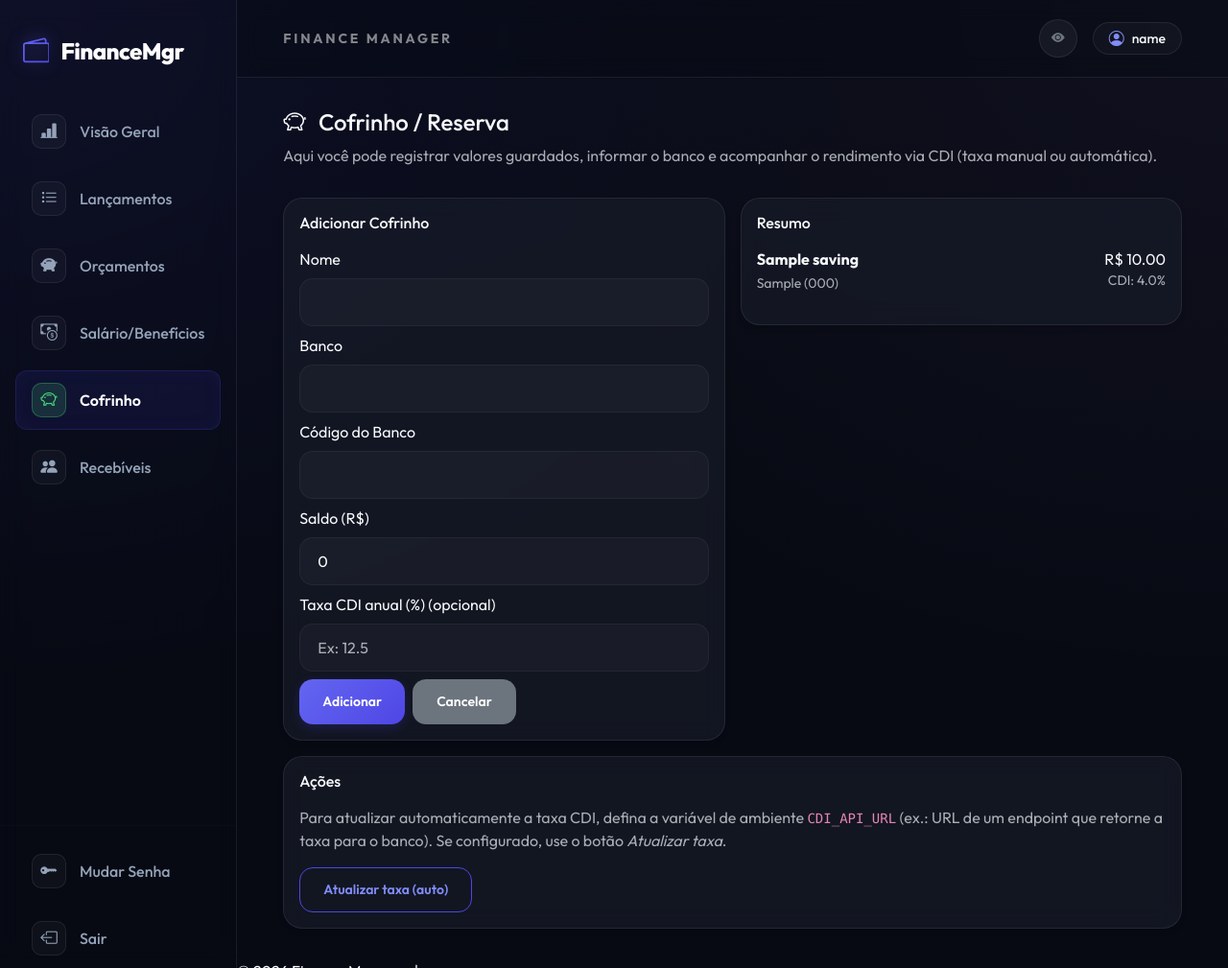
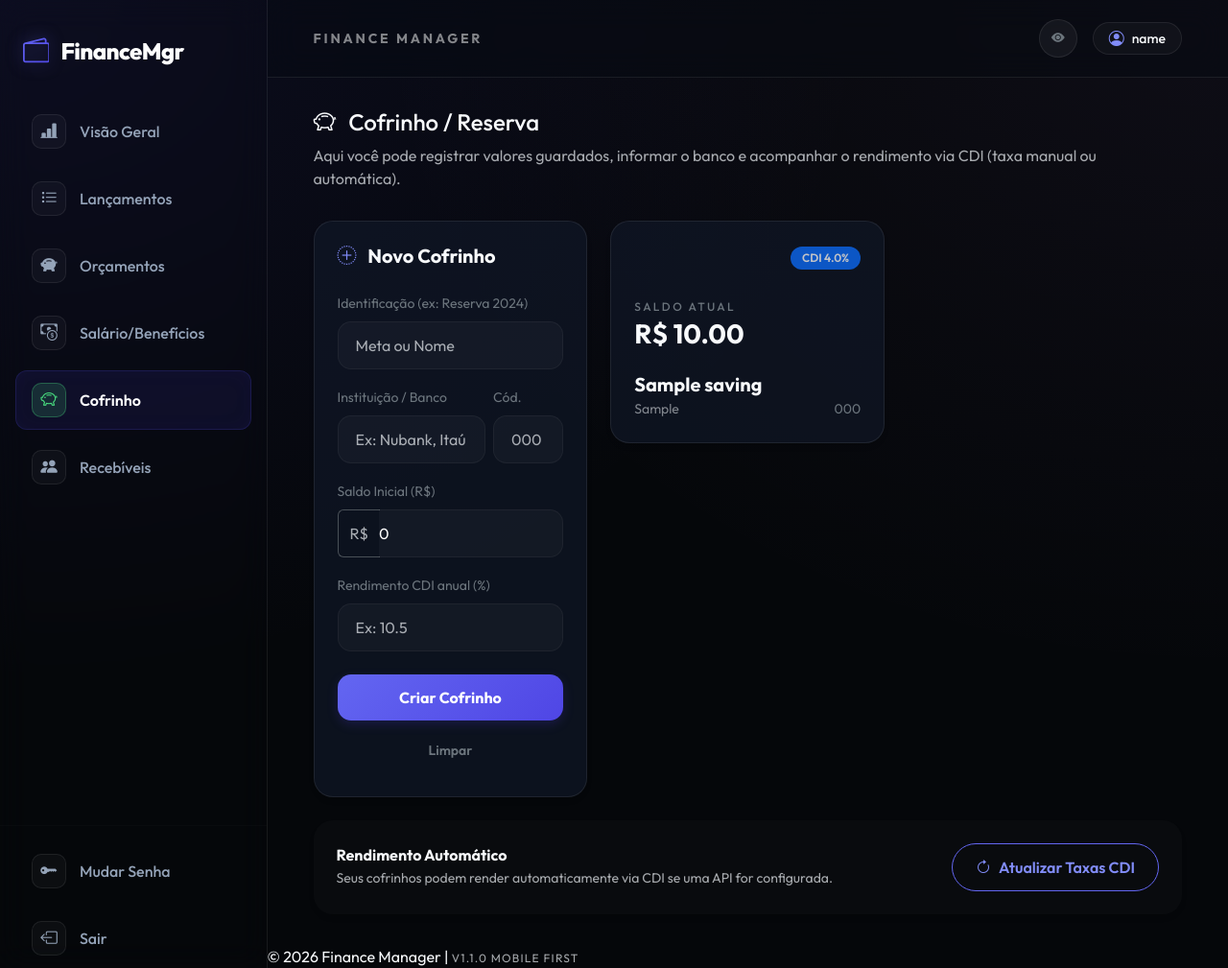
Before and after one commit to funesa/finance-manager, a Flask app: page /savings in a window 1280 px wide. Shown: the whole page at 96% size. Run offline with Flask 3, Linux system fonts and the light colour scheme; a user stored in the database is signed in; tables that the repository leaves empty hold one stand-in row (values such as "Sample post"); some libraries are stand-ins or nearby versions.

Commit message:
Premium visual overhaul: glassmorphism, animations, and redesigned pages

```diff
--- a/static/style.css
+++ b/static/style.css
@@ -1,33 +1,32 @@
 /* --- 1. TEMA MODERN PREMIUM (Deep Universe) --- */
 :root {
   /* FUNDOS (Paleta Profunda & Vibrante) */
-  --primary-bg: #070a13;
-  /* Espaço profundo */
-  --secondary-bg: rgba(23, 28, 41, 0.7);
-  /* Vidro fosco sutil */
-  --glass-bg: rgba(255, 255, 255, 0.03);
+  --primary-bg: #05070a;
+  /* Ainda mais profundo */
+  --secondary-bg: rgba(17, 24, 39, 0.7);
+  /* Slate 900 com transparência */
+  --glass-bg: rgba(255, 255, 255, 0.035);
   --border-color: rgba(255, 255, 255, 0.08);
-  --card-hover: rgba(255, 255, 255, 0.05);
-  --glass-blur: blur(12px);
+  --card-hover: rgba(255, 255, 255, 0.06);
+  --glass-blur: blur(16px);
+  /* Blur mais forte para sensação premium */
 
   /* ACENTO (Gradients & Glows) */
-  --accent-color: #4f46e5;
-  /* Indigo moderno */
+  --accent-color: #6366f1;
   --accent-color-light: #818cf8;
   --accent-gradient: linear-gradient(135deg, #6366f1 0%, #4f46e5 100%);
+  --accent-glow: 0 0 20px rgba(99, 102, 241, 0.3);
 
   /* Cores de Texto */
   --text-primary: #f8fafc;
-  /* Slate 50 */
   --text-secondary: #94a3b8;
-  /* Slate 400 */
   --text-muted: #64748b;
-  /* Slate 500 */
 
   /* SOMBRAS (Profundidade Camada) */
-  --shadow-sm: 0 1px 3px rgba(0, 0, 0, 0.12), 0 1px 2px rgba(0, 0, 0, 0.24);
+  --shadow-sm: 0 1px 2px rgba(0, 0, 0, 0.05);
   --shadow-md: 0 4px 6px -1px rgba(0, 0, 0, 0.1), 0 2px 4px -1px rgba(0, 0, 0, 0.06);
-  --shadow-lg: 0 20px 25px -5px rgba(0, 0, 0, 0.3), 0 10px 10px -5px rgba(0, 0, 0, 0.04);
+  --shadow-lg: 0 10px 15px -3px rgba(0, 0, 0, 0.1), 0 4px 6px -2px rgba(0, 0, 0, 0.05);
+  --shadow-premium: 0 20px 40px rgba(0, 0, 0, 0.4);
 
   /* Fonte */
   --font-family-sans-serif: 'Outfit', 'Inter', system-ui, -apple-system, sans-serif;
@@ -434,9 +433,24 @@
   }
 }
 
-.content-wrapper>* {
-  animation: fade-in-blur 0.6s cubic-bezier(0.22, 1, 0.36, 1);
+@keyframes slide-in-right {
+  0% { transform: translateX(20px); opacity: 0; }
+  100% { transform: translateX(0); opacity: 1; }
 }
+
+@keyframes pulse-soft {
+  0% { box-shadow: 0 0 0 0 rgba(99, 102, 241, 0.4); }
+  70% { box-shadow: 0 0 0 10px rgba(99, 102, 241, 0); }
+  100% { box-shadow: 0 0 0 0 rgba(99, 102, 241, 0); }
+}
+
+.content-wrapper > * {
+  animation: fade-in-blur 0.8s cubic-bezier(0.16, 1, 0.3, 1) both;
+}
+
+.stagger-1 { animation-delay: 0.1s; }
+.stagger-2 { animation-delay: 0.2s; }
+.stagger-3 { animation-delay: 0.3s; }
 
 /* Alertas Glass */
 .alert {
@@ -546,12 +560,24 @@
 
 .fab-button:active { transform: scale(0.9) rotate(5deg); }
 
+.hover-glow:hover {
+  border-color: rgba(99, 102, 241, 0.4) !important;
+  box-shadow: 0 0 20px rgba(99, 102, 241, 0.15) !important;
+}
+
 .toggle-btn-round {
   border-radius: 50%;
   width: 40px;
   height: 40px;
   background: rgba(255,255,255,0.05);
   border: 1px solid var(--border-color);
+  transition: all 0.2s ease;
+}
+
+.toggle-btn-round:hover {
+  background: rgba(255,255,255,0.1);
+  border-color: var(--accent-color-light);
+  transform: rotate(15deg);
 }
 
 .header-profile {
--- a/templates/cofrinho.html
+++ b/templates/cofrinho.html
@@ -9,76 +9,106 @@
   </div>
 </div>
 
-<div class="row g-3">
-  <div class="col-md-6">
-    <div class="dashboard-card p-3">
-      <h6 class="card-subtitle mb-3">Adicionar Cofrinho</h6>
+<div class="row g-4 mb-4">
+  {# Coluna de Adição #}
+  <div class="col-lg-4">
+    <div class="dashboard-card p-4 h-100">
+      <h5 class="fw-bold mb-4" style="font-family: 'Outfit';">
+        <i class="bi bi-plus-circle-dotted me-2 text-accent" style="color:var(--accent-color-light)"></i> Novo Cofrinho
+      </h5>
       <form method="post" action="{{ url_for('savings.add') }}">
-        <div class="mb-2">
-          <label class="form-label">Nome</label>
-          <input name="name" class="form-control" required>
+        <div class="mb-3">
+          <label class="form-label small text-secondary">Identificação (ex: Reserva 2024)</label>
+          <input name="name" class="form-control" placeholder="Meta ou Nome" required>
         </div>
-        <div class="mb-2">
-          <label class="form-label">Banco</label>
-          <input name="bank" class="form-control">
+        <div class="row g-2 mb-3">
+          <div class="col-8">
+            <label class="form-label small text-secondary">Instituição / Banco</label>
+            <input name="bank" class="form-control" placeholder="Ex: Nubank, Itaú">
           </div>
-        <div class="mb-2">
-          <label class="form-label">Código do Banco</label>
-          <input name="bank_code" class="form-control">
+          <div class="col-4">
+            <label class="form-label small text-secondary">Cód.</label>
+            <input name="bank_code" class="form-control" placeholder="000">
           </div>
-        <div class="mb-2">
-          <label class="form-label">Saldo (R$)</label>
-          <input name="balance" class="form-control" value="0">
         </div>
-        <div class="mb-2">
-          <label class="form-label">Taxa CDI anual (%) (opcional)</label>
-          <input name="cdi_rate" class="form-control" placeholder="Ex: 12.5">
+        <div class="mb-3">
+          <label class="form-label small text-secondary">Saldo Inicial (R$)</label>
+          <div class="input-group">
+            <span class="input-group-text bg-transparent border-end-0 text-muted">R$</span>
+            <input name="balance" class="form-control border-start-0 ps-0" value="0">
           </div>
-        <div class="d-flex gap-2">
-          <button class="btn btn-primary btn-sm" type="submit">Adicionar</button>
-          <a href="{{ url_for('savings.index') }}" class="btn btn-secondary btn-sm">Cancelar</a>
+        </div>
+        <div class="mb-4">
+          <label class="form-label small text-secondary">Rendimento CDI anual (%)</label>
+          <input name="cdi_rate" class="form-control" placeholder="Ex: 10.5">
+        </div>
+        <div class="d-grid gap-2">
+          <button class="btn btn-primary fw-bold" type="submit">Criar Cofrinho</button>
+          <a href="{{ url_for('savings.index') }}" class="btn btn-outline-secondary btn-sm">Limpar</a>
         </div>
       </form>
     </div>
   </div>
 
-  <div class="col-md-6">
-    <div class="dashboard-card p-3">
-      <h6 class="card-subtitle mb-3">Resumo</h6>
+  {# Coluna de Cards #}
+  <div class="col-lg-8">
+    <div class="row g-4">
       {% if savings %}
-        <ul class="list-unstyled">
         {% for s in savings %}
-            <li class="d-flex justify-content-between align-items-start mb-2">
+        <div class="col-md-6 col-xl-6 stagger-{{ loop.index % 3 + 1 }}">
+          <div class="dashboard-card p-4 virtual-bank-card hover-glow">
+            <div class="d-flex justify-content-between align-items-start mb-4">
+              <div class="bank-chip"></div>
+              <div class="text-end">
+                <span class="badge rounded-pill bg-primary border-0 small opacity-75">CDI {{ s.cdi_rate if s.cdi_rate is not none else '0' }}%</span>
+              </div>
+            </div>
+
+            <div class="mb-4 pt-2">
+                <h6 class="text-uppercase smaller tracking-widest text-secondary mb-1">Saldo Atual</h6>
+                <h3 class="fw-bold mb-0 currency-value" style="font-family: 'Outfit';">R$ {{ '{:,.2f}'.format(s.balance|default(0)).replace(',','.') }}</h3>
+            </div>
+
+            <div class="d-flex justify-content-between align-items-end">
               <div>
-                <strong>{{ s.name }}</strong><br>
-                <small class="text-muted">{{ s.bank or '—' }} {% if s.bank_code %}({{ s.bank_code }}){% endif %}</small>
+                <h5 class="mb-0 fw-bold">{{ s.name }}</h5>
+                <small class="text-muted opacity-75">{{ s.bank or 'Instituição Digital' }}</small>
               </div>
-              <div class="text-end">
-                <div><span class="currency-value">R$ {{ '{:,.2f}'.format(s.balance|default(0)).replace(',','.') }}</span></div>
-                <div class="small text-muted">CDI: {{ s.cdi_rate if s.cdi_rate is not none else '—' }}%</div>
+              <div class="bank-code-pnl">
+                <small class="text-secondary small">{{ s.bank_code if s.bank_code else '001' }}</small>
               </div>
-            </li>
+            </div>
+          </div>
+        </div>
         {% endfor %}
-        </ul>
       {% else %}
-        <div class="text-muted">Nenhum cofrinho cadastrado.</div>
+        <div class="col-12 text-center py-5">
+            <div class="opacity-25 mb-3"><i class="bi bi-safe fs-1"></i></div>
+            <p class="text-muted">Nenhum cofrinho cadastrado ainda.<br>Adicione o primeiro para começar a poupar.</p>
+        </div>
       {% endif %}
     </div>
   </div>
 </div>
 
-<div class="row mt-3">
+<div class="row">
   <div class="col-12">
-    <div class="dashboard-card p-3">
-      <h6 class="card-subtitle mb-3">Ações</h6>
-      <p class="text-muted">Para atualizar automaticamente a taxa CDI, defina a variável de ambiente <code>CDI_API_URL</code> (ex.: URL de um endpoint que retorne a taxa para o banco). Se configurado, use o botão <em>Atualizar taxa</em>.</p>
+    <div class="dashboard-card p-4 border-0" style="background: rgba(255,255,255,0.02)">
+        <div class="d-flex flex-column flex-md-row justify-content-between align-items-center gap-3">
+            <div>
+                <h6 class="fw-bold mb-1">Rendimento Automático</h6>
+                <p class="text-muted small mb-0">Seus cofrinhos podem render automaticamente via CDI se uma API for configurada.</p>
+            </div>
             {% if savings %}
             <form method="post" action="{{ url_for('savings.update_rates') }}">
-          <button class="btn btn-outline-primary btn-sm">Atualizar taxa (auto)</button>
+                <button class="btn btn-outline-primary rounded-pill px-4 fw-semibold">
+                    <i class="bi bi-arrow-clockwise me-2"></i>Atualizar Taxas CDI
+                </button>
             </form>
             {% endif %}
         </div>
     </div>
   </div>
+</div>
 
 {% endblock %}
```
Also changed, not shown: templates/budgets.html (+39 -45 lines), templates/dashboard.html (+5 -5 lines), templates/index.html (+6 -6 lines), templates/receivables.html (+9 -25 lines), templates/salary.html (+49 -36 lines). Lines whose indentation alone changed are shown as unchanged.
